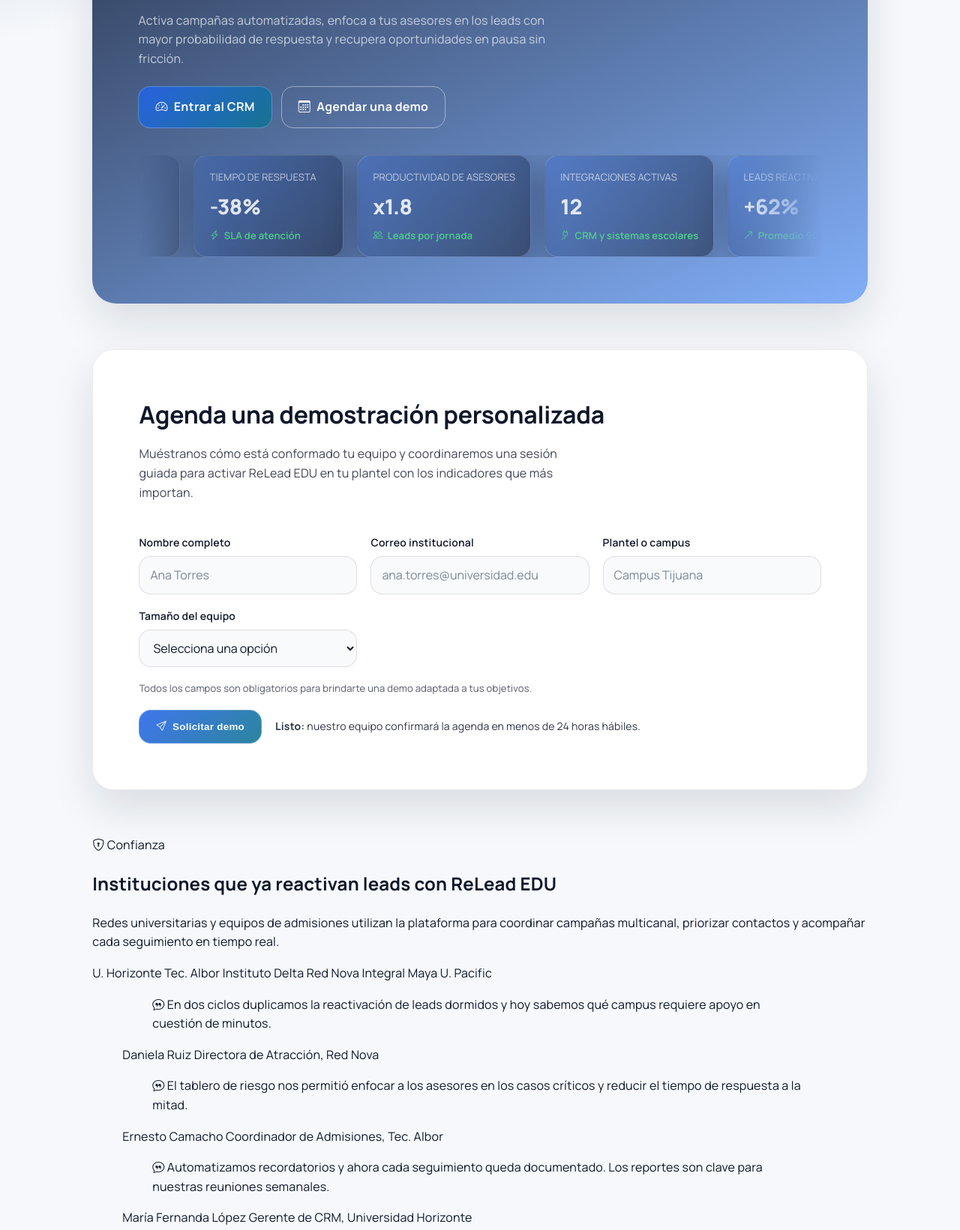
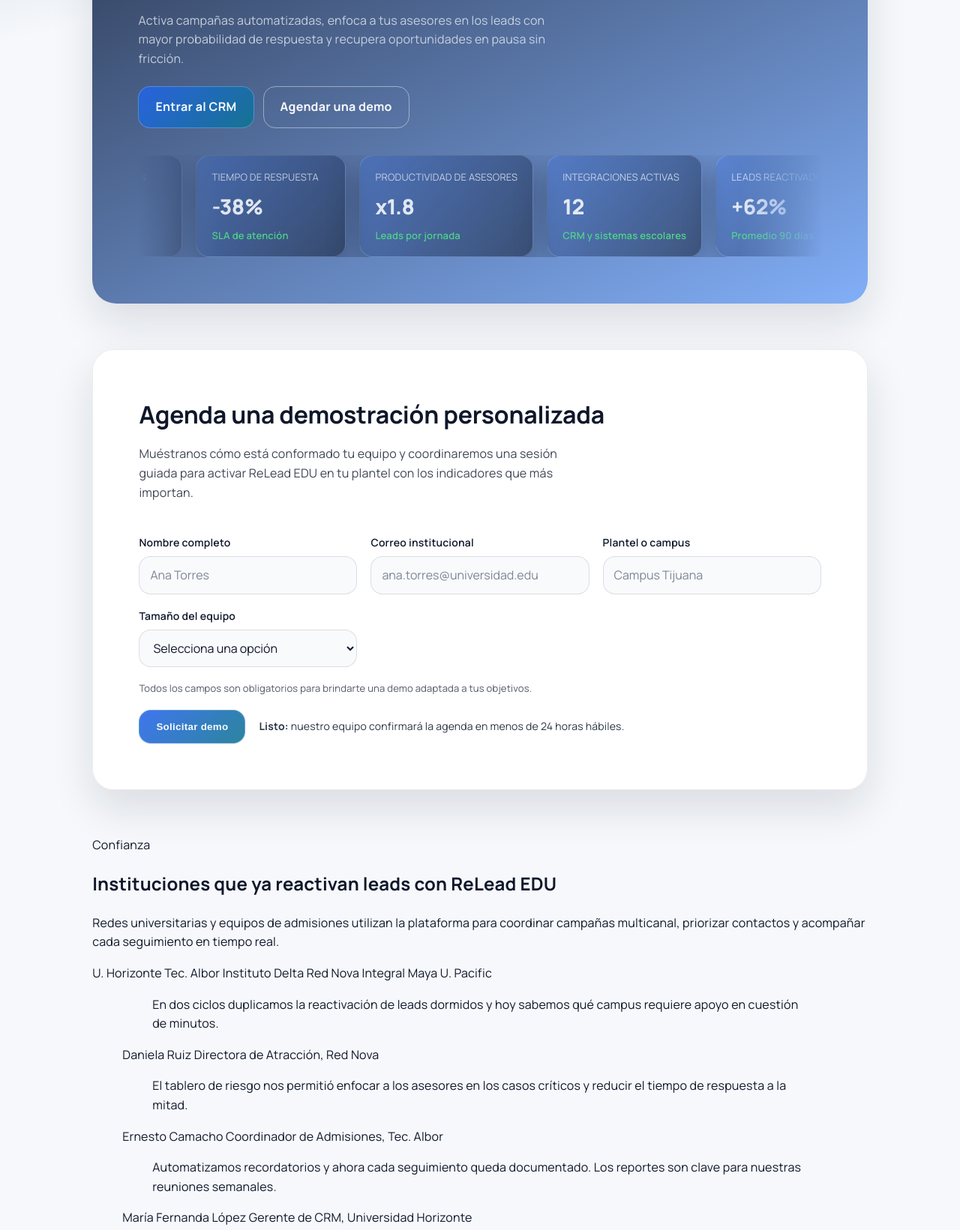
Before and after one commit to ricardomartinezh-code/Landing, a plain HTML site: page index.html in a window 1280 px wide. Shown: the part 479-2120 px from the top of the page at 75% size. Drawn offline with nearby package versions, Linux system fonts and the light colour scheme.

Commit message:
Remove icon font SVG usage

```diff
--- a/index.html
+++ b/index.html
@@ -37,7 +37,6 @@
     href="https://fonts.googleapis.com/css2?family=Manrope:wght@400;500;600;700;800&display=swap"
     rel="stylesheet"
   />
-  <link rel="stylesheet" href="https://cdn.jsdelivr.net/npm/bootstrap-icons@1.11.1/font/bootstrap-icons.css" />
   <style>
     :root {
       --color-primary: #003a5f;
@@ -567,7 +566,7 @@
   </header>
   <main class="landing-main">
     <section class="landing-hero" aria-labelledby="heroTitle">
-      <span class="hero-kicker"><i class="bi bi-stars" aria-hidden="true"></i> Plataforma de reactivación</span>
+      <span class="hero-kicker">Plataforma de reactivación</span>
       <h1 id="heroTitle">Impulsa la retención con decisiones basadas en datos</h1>
       <p class="hero-subtitle">
         ReLead EDU centraliza seguimiento, priorización y comunicación para que cada plantel recupere leads dormidos en menos
@@ -578,8 +577,8 @@
         oportunidades en pausa sin fricción.
       </p>
       <div class="hero-cta">
-        <a class="btn primary" href="./index.html"><i class="bi bi-speedometer2"></i> Entrar al CRM</a>
-        <a class="btn outline" href="#solicitar-demo"><i class="bi bi-calendar3"></i> Agendar una demo</a>
+        <a class="btn primary" href="./index.html">Entrar al CRM</a>
+        <a class="btn outline" href="#solicitar-demo">Agendar una demo</a>
       </div>
       <div class="hero-metrics" aria-label="Resultados destacados">
         <div class="hero-metrics__viewport" role="list">
@@ -587,42 +586,42 @@
             <article class="hero-metric" role="listitem">
               <span class="hero-metric__label">Leads reactivados</span>
               <span class="hero-metric__value">+62%</span>
-              <span class="hero-metric__trend"><i class="bi bi-arrow-up-right"></i> Promedio 90 días</span>
+              <span class="hero-metric__trend">Promedio 90 días</span>
             </article>
             <article class="hero-metric" role="listitem">
               <span class="hero-metric__label">Tiempo de respuesta</span>
               <span class="hero-metric__value">-38%</span>
-              <span class="hero-metric__trend"><i class="bi bi-lightning-charge"></i> SLA de atención</span>
+              <span class="hero-metric__trend">SLA de atención</span>
             </article>
             <article class="hero-metric" role="listitem">
               <span class="hero-metric__label">Productividad de asesores</span>
               <span class="hero-metric__value">x1.8</span>
-              <span class="hero-metric__trend"><i class="bi bi-people"></i> Leads por jornada</span>
+              <span class="hero-metric__trend">Leads por jornada</span>
             </article>
             <article class="hero-metric" role="listitem">
               <span class="hero-metric__label">Integraciones activas</span>
               <span class="hero-metric__value">12</span>
-              <span class="hero-metric__trend"><i class="bi bi-plug"></i> CRM y sistemas escolares</span>
+              <span class="hero-metric__trend">CRM y sistemas escolares</span>
             </article>
             <article class="hero-metric" role="listitem">
               <span class="hero-metric__label">Leads reactivados</span>
               <span class="hero-metric__value">+62%</span>
-              <span class="hero-metric__trend"><i class="bi bi-arrow-up-right"></i> Promedio 90 días</span>
+              <span class="hero-metric__trend">Promedio 90 días</span>
             </article>
             <article class="hero-metric" role="listitem">
               <span class="hero-metric__label">Tiempo de respuesta</span>
               <span class="hero-metric__value">-38%</span>
-              <span class="hero-metric__trend"><i class="bi bi-lightning-charge"></i> SLA de atención</span>
+              <span class="hero-metric__trend">SLA de atención</span>
             </article>
             <article class="hero-metric" role="listitem">
               <span class="hero-metric__label">Productividad de asesores</span>
               <span class="hero-metric__value">x1.8</span>
-              <span class="hero-metric__trend"><i class="bi bi-people"></i> Leads por jornada</span>
+              <span class="hero-metric__trend">Leads por jornada</span>
             </article>
             <article class="hero-metric" role="listitem">
               <span class="hero-metric__label">Integraciones activas</span>
               <span class="hero-metric__value">12</span>
-              <span class="hero-metric__trend"><i class="bi bi-plug"></i> CRM y sistemas escolares</span>
+              <span class="hero-metric__trend">CRM y sistemas escolares</span>
             </article>
           </div>
         </div>
@@ -688,7 +687,7 @@
         </div>
         <p class="demo-note">Todos los campos son obligatorios para brindarte una demo adaptada a tus objetivos.</p>
         <div class="demo-actions">
-          <button type="submit" class="btn primary"><i class="bi bi-send"></i> Solicitar demo</button>
+          <button type="submit" class="btn primary">Solicitar demo</button>
           <p id="demoStatus" class="demo-status" role="status" aria-live="polite">
             <strong>Listo:</strong> nuestro equipo confirmará la agenda en menos de 24&nbsp;horas hábiles.
           </p>
@@ -702,7 +701,7 @@
       role="region"
     >
       <div class="social-proof__header">
-        <span class="social-proof__eyebrow"><i class="bi bi-shield-lock" aria-hidden="true"></i> Confianza</span>
+        <span class="social-proof__eyebrow">Confianza</span>
         <h2 id="socialProofTitle">Instituciones que ya reactivan leads con ReLead EDU</h2>
         <p id="socialProofDescription">
           Redes universitarias y equipos de admisiones utilizan la plataforma para coordinar campañas multicanal, priorizar
@@ -725,8 +724,8 @@
       <div class="social-proof__quotes" role="list" aria-label="Testimonios breves de usuarios">
         <figure class="social-proof__quote" role="listitem">
           <blockquote>
-            <i class="bi bi-chat-quote" aria-hidden="true"></i> En dos ciclos duplicamos la reactivación de leads dormidos y
-            hoy sabemos qué campus requiere apoyo en cuestión de minutos.
+            En dos ciclos duplicamos la reactivación de leads dormidos y hoy sabemos qué campus requiere apoyo en cuestión de
+            minutos.
           </blockquote>
           <figcaption>
             <span class="social-proof__author">Daniela Ruiz</span>
@@ -735,8 +734,8 @@
         </figure>
         <figure class="social-proof__quote" role="listitem">
           <blockquote>
-            <i class="bi bi-chat-quote" aria-hidden="true"></i> El tablero de riesgo nos permitió enfocar a los asesores en los
-            casos críticos y reducir el tiempo de respuesta a la mitad.
+            El tablero de riesgo nos permitió enfocar a los asesores en los casos críticos y reducir el tiempo de respuesta a la
+            mitad.
           </blockquote>
           <figcaption>
             <span class="social-proof__author">Ernesto Camacho</span>
@@ -745,8 +744,8 @@
         </figure>
         <figure class="social-proof__quote" role="listitem">
           <blockquote>
-            <i class="bi bi-chat-quote" aria-hidden="true"></i> Automatizamos recordatorios y ahora cada seguimiento queda
-            documentado. Los reportes son clave para nuestras reuniones semanales.
+            Automatizamos recordatorios y ahora cada seguimiento queda documentado. Los reportes son clave para nuestras
+            reuniones semanales.
           </blockquote>
           <figcaption>
             <span class="social-proof__author">María Fernanda López</span>
```
